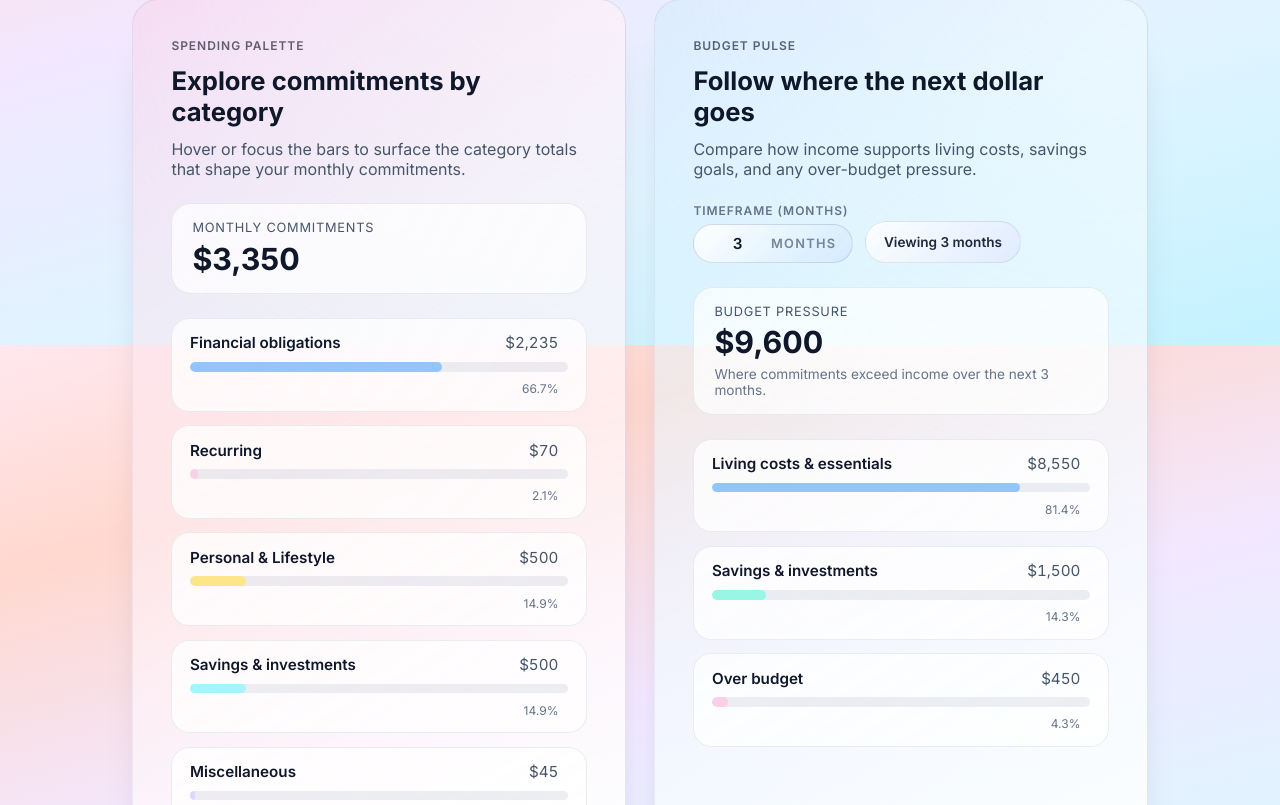
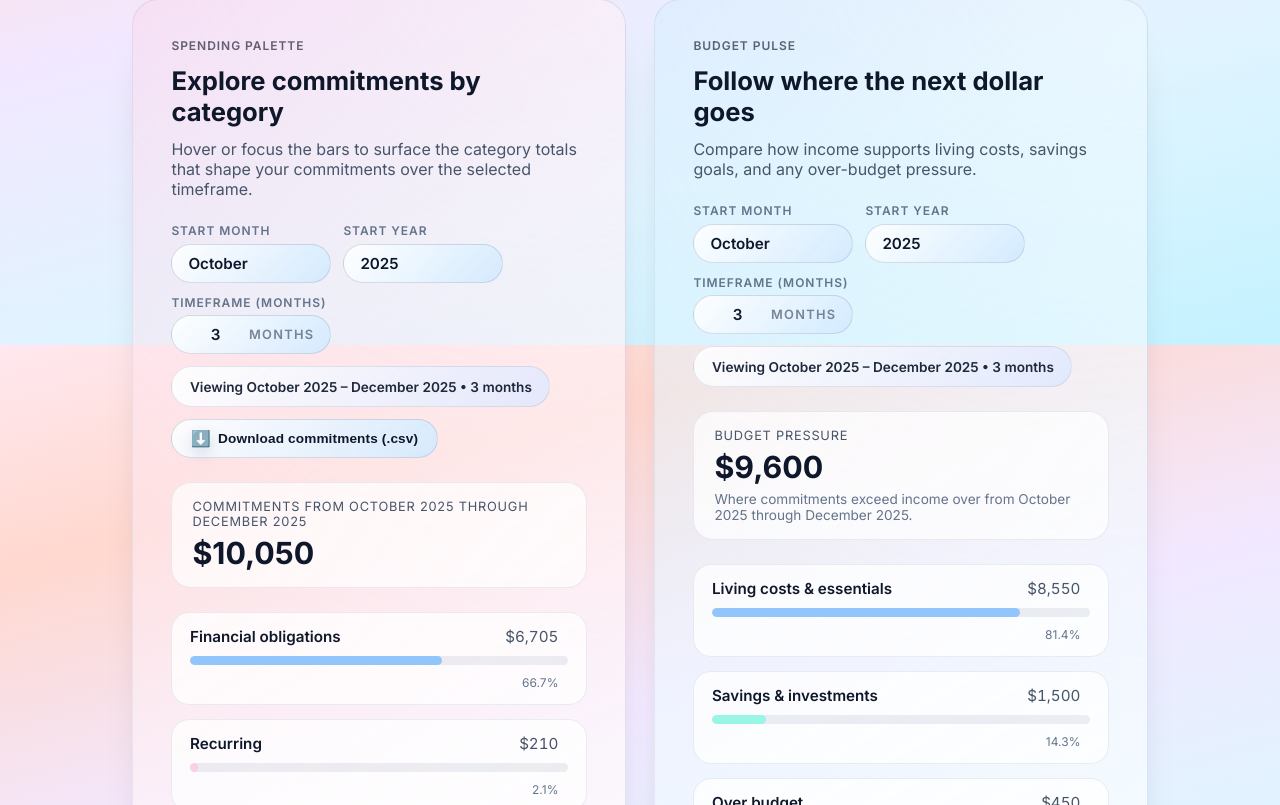
Before and after one commit to Razorblade3456/finance-tracker, a React (Vite) app: page / in a window 1280 px wide. Shown: the part 2855-3660 px from the top of the page. Built offline with nearby package versions, Linux system fonts and the light colour scheme.

Commit message:
Extend commitments insight timeframe controls

```diff
--- a/src/App.tsx
+++ b/src/App.tsx
@@ -58,7 +58,7 @@ const sortTransactionsByRecency = (transactions: Transaction[]) =>
 
 const themeStorageKey = 'flow-ledger-theme';
 
-const BUDGET_TIMEFRAME_MAX_MONTHS = 24;
+const INSIGHT_TIMEFRAME_MAX_MONTHS = 24;
 
 const baseCategories: Category[] = [
   {
@@ -248,7 +248,13 @@ export default function App() {
   }, []);
   const [selectedYear, setSelectedYear] = useState(() => String(new Date().getFullYear()));
   const [isCategoryMonthMenuOpen, setCategoryMonthMenuOpen] = useState(false);
-  const [budgetTimeframeMonths, setBudgetTimeframeMonths] = useState(3);
+  const [insightTimeframeMonths, setInsightTimeframeMonths] = useState(3);
+  const [insightTimeframeStartMonth, setInsightTimeframeStartMonth] = useState(
+    () => String(new Date().getMonth())
+  );
+  const [insightTimeframeStartYear, setInsightTimeframeStartYear] = useState(
+    () => String(new Date().getFullYear())
+  );
   const darkModeLabel = isDarkMode ? 'Switch to light mode' : 'Switch to dark mode';
 
   const formatter = useMemo(
@@ -627,31 +633,121 @@ export default function App() {
     [monthlyIncome, monthlyCommitments, monthlySavings, net]
   );
 
-  const sanitizedBudgetTimeframe = useMemo(() => {
-    if (!budgetTimeframeMonths || Number.isNaN(budgetTimeframeMonths)) {
+  const sanitizedInsightTimeframe = useMemo(() => {
+    if (!insightTimeframeMonths || Number.isNaN(insightTimeframeMonths)) {
       return 1;
     }
 
-    return Math.min(Math.max(Math.trunc(budgetTimeframeMonths), 1), BUDGET_TIMEFRAME_MAX_MONTHS);
-  }, [budgetTimeframeMonths]);
-
-  const budgetTimeframeDisplay = useMemo(() => {
-    if (sanitizedBudgetTimeframe === 1) {
+    return Math.min(
+      Math.max(Math.trunc(insightTimeframeMonths), 1),
+      INSIGHT_TIMEFRAME_MAX_MONTHS
+    );
+  }, [insightTimeframeMonths]);
+
+  const sanitizedTimeframeStartMonth = useMemo(() => {
+    const parsed = Number(insightTimeframeStartMonth);
+    if (Number.isNaN(parsed)) {
+      return 0;
+    }
+
+    return Math.min(Math.max(parsed, 0), 11);
+  }, [insightTimeframeStartMonth]);
+
+  const sanitizedTimeframeStartYear = useMemo(() => {
+    const parsed = Number(insightTimeframeStartYear);
+    if (Number.isNaN(parsed)) {
+      return new Date().getFullYear();
+    }
+
+    return parsed;
+  }, [insightTimeframeStartYear]);
+
+  const timeframeStartDate = useMemo(
+    () => new Date(sanitizedTimeframeStartYear, sanitizedTimeframeStartMonth, 1),
+    [sanitizedTimeframeStartMonth, sanitizedTimeframeStartYear]
+  );
+
+  const timeframeEndDate = useMemo(
+    () =>
+      new Date(
+        sanitizedTimeframeStartYear,
+        sanitizedTimeframeStartMonth + sanitizedInsightTimeframe - 1,
+        1
+      ),
+    [sanitizedInsightTimeframe, sanitizedTimeframeStartMonth, sanitizedTimeframeStartYear]
+  );
+
+  const timeframeStartLabel = useMemo(
+    () =>
+      timeframeStartDate.toLocaleString('en-US', {
+        month: 'long',
+        year: 'numeric'
+      }),
+    [timeframeStartDate]
+  );
+
+  const timeframeEndLabel = useMemo(
+    () =>
+      timeframeEndDate.toLocaleString('en-US', {
+        month: 'long',
+        year: 'numeric'
+      }),
+    [timeframeEndDate]
+  );
+
+  const timeframeRangeDisplay = useMemo(() => {
+    if (sanitizedInsightTimeframe === 1) {
+      return timeframeStartLabel;
+    }
+
+    return `${timeframeStartLabel} – ${timeframeEndLabel}`;
+  }, [sanitizedInsightTimeframe, timeframeEndLabel, timeframeStartLabel]);
+
+  const timeframeMonthsDisplay = useMemo(() => {
+    if (sanitizedInsightTimeframe === 1) {
       return '1 month';
     }
 
-    return `${sanitizedBudgetTimeframe} months`;
-  }, [sanitizedBudgetTimeframe]);
+    return `${sanitizedInsightTimeframe} months`;
+  }, [sanitizedInsightTimeframe]);
+
+  const timeframeSentence = useMemo(() => {
+    if (sanitizedInsightTimeframe === 1) {
+      return `in ${timeframeStartLabel}`;
+    }
+
+    return `from ${timeframeStartLabel} through ${timeframeEndLabel}`;
+  }, [sanitizedInsightTimeframe, timeframeEndLabel, timeframeStartLabel]);
+
+  const timeframePillLabel = useMemo(() => {
+    if (sanitizedInsightTimeframe === 1) {
+      return timeframeStartLabel;
+    }
+
+    return `${timeframeRangeDisplay} • ${timeframeMonthsDisplay}`;
+  }, [
+    sanitizedInsightTimeframe,
+    timeframeMonthsDisplay,
+    timeframeRangeDisplay,
+    timeframeStartLabel
+  ]);
 
   const insights = useMemo(() => {
-    type InsightBar = { id: string; name: string; value: number; accent: string };
+    type InsightBar = {
+      id: string;
+      name: string;
+      value: number;
+      monthlyValue: number;
+      accent: string;
+    };
 
     const spendingBars: InsightBar[] = categories
       .filter((category) => category.id !== 'income')
       .map((category) => ({
         id: category.id,
         name: category.name,
-        value: categoryMonthlyTotals[category.id],
+        monthlyValue: categoryMonthlyTotals[category.id],
+        value: categoryMonthlyTotals[category.id] * sanitizedInsightTimeframe,
         accent: category.accent
       }))
       .filter((bar) => bar.value > 0);
@@ -664,10 +760,10 @@ export default function App() {
     const availableMonthly = netMonthly > 0 ? netMonthly : 0;
     const overBudgetMonthly = netMonthly < 0 ? Math.abs(netMonthly) : 0;
 
-    const livingCosts = livingCostsMonthly * sanitizedBudgetTimeframe;
-    const savings = savingsMonthly * sanitizedBudgetTimeframe;
-    const available = availableMonthly * sanitizedBudgetTimeframe;
-    const overBudget = overBudgetMonthly * sanitizedBudgetTimeframe;
+    const livingCosts = livingCostsMonthly * sanitizedInsightTimeframe;
+    const savings = savingsMonthly * sanitizedInsightTimeframe;
+    const available = availableMonthly * sanitizedInsightTimeframe;
+    const overBudget = overBudgetMonthly * sanitizedInsightTimeframe;
 
     const allocationBars: InsightBar[] = [];
 
@@ -675,6 +771,7 @@ export default function App() {
       allocationBars.push({
         id: 'living-costs',
         name: 'Living costs & essentials',
+        monthlyValue: livingCostsMonthly,
         value: livingCosts,
         accent: '#93c5fd'
       });
@@ -684,6 +781,7 @@ export default function App() {
       allocationBars.push({
         id: 'savings',
         name: 'Savings & investments',
+        monthlyValue: savingsMonthly,
         value: savings,
         accent: '#99f6e4'
       });
@@ -693,6 +791,7 @@ export default function App() {
       allocationBars.push({
         id: 'available',
         name: 'Available to assign',
+        monthlyValue: availableMonthly,
         value: available,
         accent: '#bbf7d0'
       });
@@ -702,6 +801,7 @@ export default function App() {
       allocationBars.push({
         id: 'over-budget',
         name: 'Over budget',
+        monthlyValue: overBudgetMonthly,
         value: overBudget,
         accent: '#fbcfe8'
       });
@@ -709,14 +809,15 @@ export default function App() {
 
     const allocationTotal = allocationBars.reduce((sum, bar) => sum + bar.value, 0);
     const hasAvailable = availableMonthly > 0;
-    const timeframeSentence = sanitizedBudgetTimeframe === 1
-      ? 'this month'
-      : `the next ${sanitizedBudgetTimeframe} months`;
 
     return {
       spending: {
         bars: spendingBars,
-        total: spendingTotal
+        total: spendingTotal,
+        timeframeSentence,
+        rangeDisplay: timeframeRangeDisplay,
+        monthsDisplay: timeframeMonthsDisplay,
+        months: sanitizedInsightTimeframe
       },
       allocation: {
         bars: allocationBars,
@@ -726,10 +827,11 @@ export default function App() {
           ? `How your income covers ${timeframeSentence}.`
           : `Where commitments exceed income over ${timeframeSentence}.`,
         summaryValue:
-          monthlyIncome > 0 ? monthlyIncome * sanitizedBudgetTimeframe : allocationTotal,
-        timeframeDisplay: sanitizedBudgetTimeframe === 1 ? '1 month' : `${sanitizedBudgetTimeframe} months`,
+          monthlyIncome > 0 ? monthlyIncome * sanitizedInsightTimeframe : allocationTotal,
+        timeframeDisplay: timeframeMonthsDisplay,
         timeframeSentence,
-        timeframeMonths: sanitizedBudgetTimeframe
+        timeframeRange: timeframeRangeDisplay,
+        timeframeMonths: sanitizedInsightTimeframe
       }
     };
   }, [
@@ -738,30 +840,47 @@ export default function App() {
     monthlyCommitments,
     monthlySavings,
     monthlyIncome,
-    sanitizedBudgetTimeframe
+    sanitizedInsightTimeframe,
+    timeframeMonthsDisplay,
+    timeframeRangeDisplay,
+    timeframeSentence
   ]);
 
-  const handleBudgetTimeframeChange = useCallback((event: ChangeEvent<HTMLInputElement>) => {
+  const handleInsightTimeframeChange = useCallback((event: ChangeEvent<HTMLInputElement>) => {
     const nextValue = Number(event.target.value);
 
     if (Number.isNaN(nextValue)) {
-      setBudgetTimeframeMonths(1);
+      setInsightTimeframeMonths(1);
       return;
     }
 
-    const clamped = Math.min(Math.max(Math.trunc(nextValue), 1), BUDGET_TIMEFRAME_MAX_MONTHS);
-    setBudgetTimeframeMonths(clamped);
+    const clamped = Math.min(Math.max(Math.trunc(nextValue), 1), INSIGHT_TIMEFRAME_MAX_MONTHS);
+    setInsightTimeframeMonths(clamped);
   }, []);
 
-  const handleBudgetTimeframeBlur = useCallback(() => {
-    setBudgetTimeframeMonths((current) => {
+  const handleInsightTimeframeBlur = useCallback(() => {
+    setInsightTimeframeMonths((current) => {
       if (!current || Number.isNaN(current)) {
         return 1;
       }
 
-      return Math.min(Math.max(Math.trunc(current), 1), BUDGET_TIMEFRAME_MAX_MONTHS);
+      return Math.min(Math.max(Math.trunc(current), 1), INSIGHT_TIMEFRAME_MAX_MONTHS);
     });
   }, []);
+
+  const handleInsightTimeframeStartMonthChange = useCallback(
+    (event: ChangeEvent<HTMLSelectElement>) => {
+      setInsightTimeframeStartMonth(event.target.value);
+    },
+    []
+  );
+
+  const handleInsightTimeframeStartYearChange = useCallback(
+    (event: ChangeEvent<HTMLSelectElement>) => {
+      setInsightTimeframeStartYear(event.target.value);
+    },
+    []
+  );
 
   const pinnedSummary = useMemo(() => {
     type PinnedItem = {
@@ -859,7 +978,7 @@ export default function App() {
     [filteredCategories, sidebarCategoryId]
   );
 
-  type ExportTarget = 'monthly' | 'yearly';
+  type ExportTarget = 'monthly' | 'yearly' | 'commitments';
 
   const downloadCsv = useCallback((fileName: string, headers: string[], rows: (string | number)[][]) => {
     if (!rows.length) {
@@ -896,6 +1015,30 @@ export default function App() {
 
   const handleDownload = useCallback(
     (target: ExportTarget) => {
+      if (target === 'commitments') {
+        const headers = ['Category', 'Total over timeframe', 'Average per month'];
+        const rows: (string | number)[][] = insights.spending.bars.map((bar) => [
+          bar.name,
+          formatCurrency(bar.value),
+          formatCurrency(bar.monthlyValue)
+        ]);
+
+        rows.push([
+          'Total commitments',
+          formatCurrency(insights.spending.total),
+          formatCurrency(insights.spending.total / sanitizedInsightTimeframe)
+        ]);
+
+        const fileName = `commitments-${insightTimeframeStartYear}-${String(
+          sanitizedTimeframeStartMonth + 1
+        ).padStart(2, '0')}-to-${timeframeEndDate.getFullYear()}-${String(
+          timeframeEndDate.getMonth() + 1
+        ).padStart(2, '0')}.csv`;
+
+        downloadCsv(fileName, headers, rows);
+        return;
+      }
+
       if (target === 'monthly') {
         const headers = ['Metric', 'Amount', 'Notes'];
         const rows: (string | number)[][] = [
@@ -940,7 +1083,13 @@ export default function App() {
       yearlyOutlook.commitments,
       yearlyOutlook.income,
       yearlyOutlook.net,
-      yearlyOutlook.savings
+      yearlyOutlook.savings,
+      insights.spending.bars,
+      insights.spending.total,
+      sanitizedInsightTimeframe,
+      insightTimeframeStartYear,
+      sanitizedTimeframeStartMonth,
+      timeframeEndDate
     ]
   );
 
@@ -1229,12 +1378,71 @@ export default function App() {
               <span className="insight-kicker">Spending palette</span>
               <h2>Explore commitments by category</h2>
               <p>
-                Hover or focus the bars to surface the category totals that shape your monthly
-                commitments.
+                Hover or focus the bars to surface the category totals that shape your
+                commitments over the selected timeframe.
               </p>
             </div>
+            <div className="insight-controls">
+              <label className="control-group" htmlFor="commitment-timeframe-start-month">
+                <span className="control-label">Start month</span>
+                <span className="control-select-wrapper">
+                  <select
+                    id="commitment-timeframe-start-month"
+                    className="control-select"
+                    value={insightTimeframeStartMonth}
+                    onChange={handleInsightTimeframeStartMonthChange}
+                  >
+                    {monthOptions.map((option) => (
+                      <option key={option.value} value={option.value}>
+                        {option.label}
+                      </option>
+                    ))}
+                  </select>
+                </span>
+              </label>
+              <label className="control-group" htmlFor="commitment-timeframe-start-year">
+                <span className="control-label">Start year</span>
+                <span className="control-select-wrapper">
+                  <select
+                    id="commitment-timeframe-start-year"
+                    className="control-select"
+                    value={insightTimeframeStartYear}
+                    onChange={handleInsightTimeframeStartYearChange}
+                  >
+                    {yearOptions.map((option) => (
+                      <option key={option} value={option}>
+                        {option}
+                      </option>
+                    ))}
+                  </select>
+                </span>
+              </label>
+              <label className="control-group" htmlFor="commitment-timeframe-months">
+                <span className="control-label">Timeframe (months)</span>
+                <span className="control-input-wrapper">
+                  <input
+                    id="commitment-timeframe-months"
+                    className="control-input"
+                    type="number"
+                    min={1}
+                    max={INSIGHT_TIMEFRAME_MAX_MONTHS}
+                    value={sanitizedInsightTimeframe}
+                    onChange={handleInsightTimeframeChange}
+                    onBlur={handleInsightTimeframeBlur}
+                    aria-label="Choose how many months to include in the commitments overview"
+                  />
+                  <span className="control-input-suffix">months</span>
+                </span>
+              </label>
+              <span className="summary-pill">Viewing {timeframePillLabel}</span>
+              <DownloadButton
+                label="Download commitments (.csv)"
+                onClick={() => handleDownload('commitments')}
+                aria-label={`Download commitments from ${timeframeRangeDisplay}`}
+              />
+            </div>
             <div className="insight-summary">
-              <span className="insight-summary-label">Monthly commitments</span>
+              <span className="insight-summary-label">Commitments {timeframeSentence}</span>
               <span className="insight-summary-value">
                 {formatCurrency(insights.spending.total)}
               </span>
@@ -1243,7 +1451,7 @@ export default function App() {
               data={insights.spending.bars}
               total={insights.spending.total}
               formatCurrency={formatCurrency}
-              ariaLabel="Monthly commitments by category"
+              ariaLabel={`Commitments ${timeframeSentence} by category`}
               emptyMessage="Add expenses to visualize your commitments."
             />
           </article>
@@ -1258,24 +1466,58 @@ export default function App() {
               </p>
             </div>
             <div className="insight-controls">
-              <label className="control-group" htmlFor="budget-timeframe">
+              <label className="control-group" htmlFor="allocation-timeframe-start-month">
+                <span className="control-label">Start month</span>
+                <span className="control-select-wrapper">
+                  <select
+                    id="allocation-timeframe-start-month"
+                    className="control-select"
+                    value={insightTimeframeStartMonth}
+                    onChange={handleInsightTimeframeStartMonthChange}
+                  >
+                    {monthOptions.map((option) => (
+                      <option key={option.value} value={option.value}>
+                        {option.label}
+                      </option>
+                    ))}
+                  </select>
+                </span>
+              </label>
+              <label className="control-group" htmlFor="allocation-timeframe-start-year">
+                <span className="control-label">Start year</span>
+                <span className="control-select-wrapper">
+                  <select
+                    id="allocation-timeframe-start-year"
+                    className="control-select"
+                    value={insightTimeframeStartYear}
+                    onChange={handleInsightTimeframeStartYearChange}
+                  >
+                    {yearOptions.map((option) => (
+                      <option key={option} value={option}>
+                        {option}
+                      </option>
+                    ))}
+                  </select>
+                </span>
+              </label>
+              <label className="control-group" htmlFor="allocation-timeframe-months">
                 <span className="control-label">Timeframe (months)</span>
                 <span className="control-input-wrapper">
                   <input
-                    id="budget-timeframe"
+                    id="allocation-timeframe-months"
                     className="control-input"
                     type="number"
                     min={1}
-                    max={BUDGET_TIMEFRAME_MAX_MONTHS}
-                    value={sanitizedBudgetTimeframe}
-                    onChange={handleBudgetTimeframeChange}
-                    onBlur={handleBudgetTimeframeBlur}
+                    max={INSIGHT_TIMEFRAME_MAX_MONTHS}
+                    value={sanitizedInsightTimeframe}
+                    onChange={handleInsightTimeframeChange}
+                    onBlur={handleInsightTimeframeBlur}
                     aria-label="Choose how many months to include in the budget overview"
                   />
                   <span className="control-input-suffix">months</span>
                 </span>
               </label>
-              <span className="summary-pill">Viewing {budgetTimeframeDisplay}</span>
+              <span className="summary-pill">Viewing {timeframePillLabel}</span>
             </div>
             <div className="insight-summary">
               <span className="insight-summary-label">{insights.allocation.summaryLabel}</span>
--- a/src/components/InsightList.tsx
+++ b/src/components/InsightList.tsx
@@ -5,6 +5,7 @@ type InsightDatum = {
   name: string;
   value: number;
   accent: string;
+  monthlyValue?: number;
 };
 
 interface InsightListProps {
```
